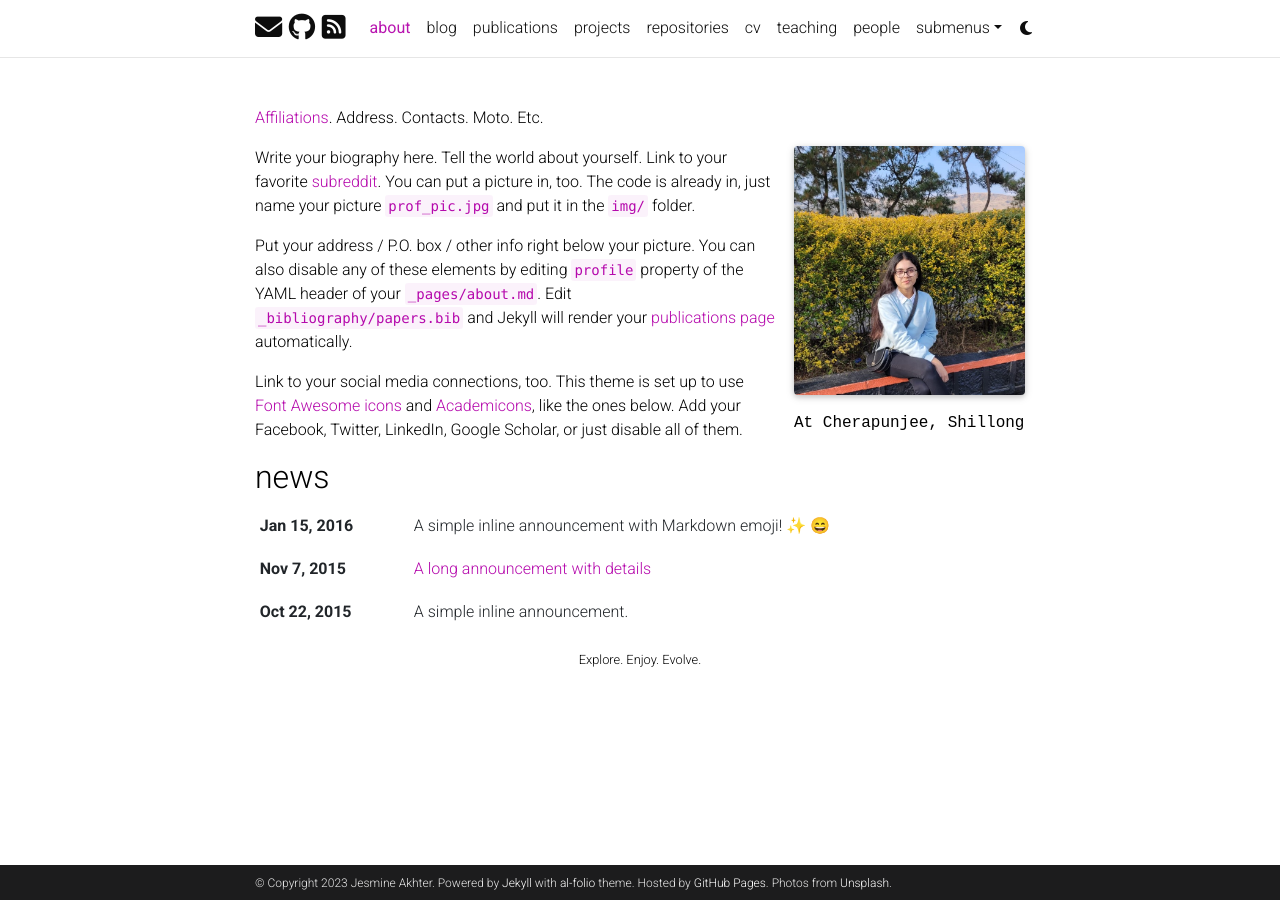
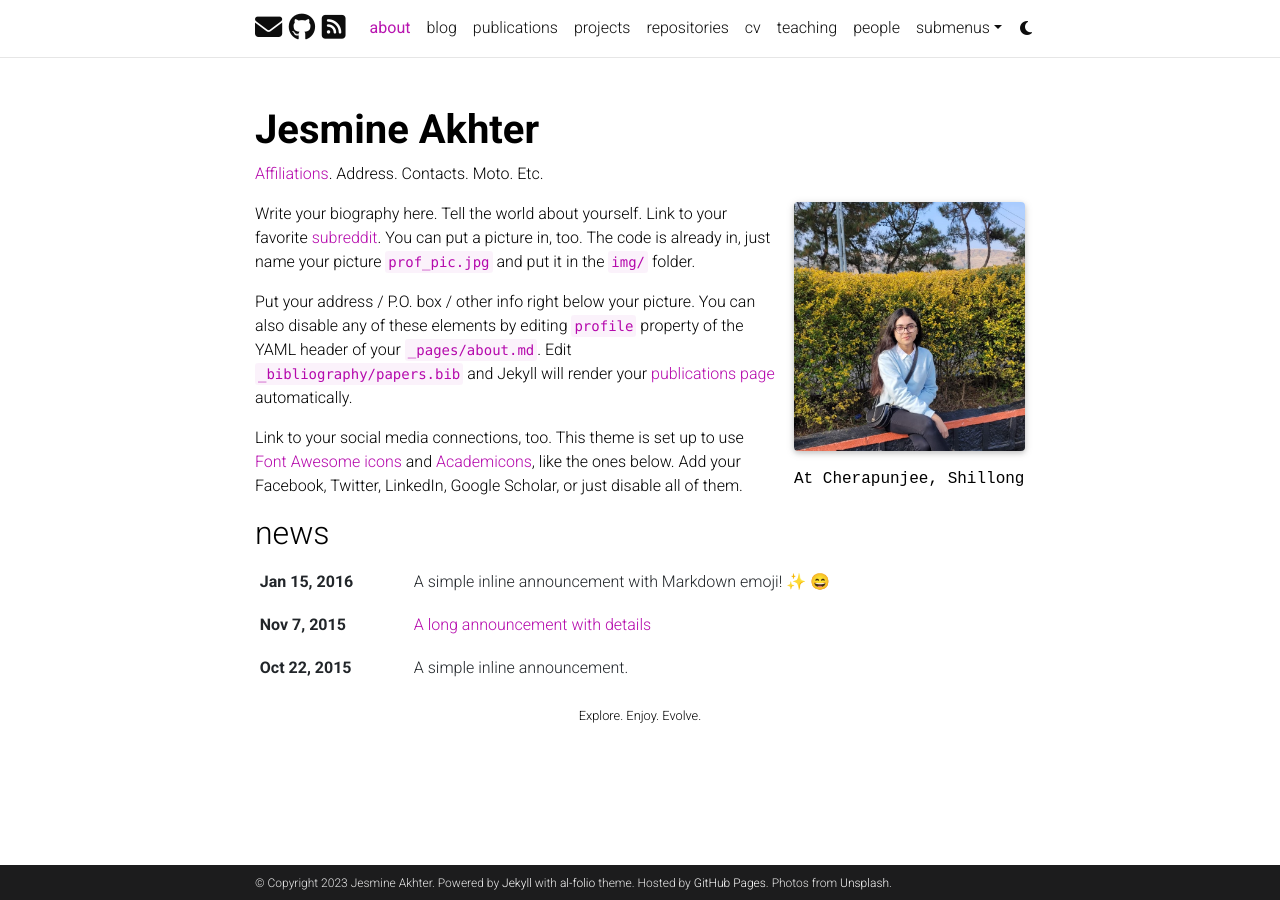
Before and after one commit to JA-26-01/JA-26-01.github.io, a Jekyll site: the page built from _pages/about.md, in a window 1280 px wide. Built offline with Jekyll 4.4.1, drawn with Linux system fonts in a browser that asks for light colours; full-size pictures stand in for the smaller copies a plugin makes; emoji names are drawn with the system emoji font; comment, search, counter and statistics services are not loaded; a style sheet for code colours, icons or effects is not loaded.

```diff
--- a/_layouts/about.html
+++ b/_layouts/about.html
@@ -6,9 +6,7 @@
       <div class="post">
         <header class="post-header">
           <h1 class="post-title">
-            <!-- {% if site.title == "blank" -%} -->
-            <span class="font-weight-bold">{{ site.first_name }}{{ site.middle_name }} {{ site.last_name }}</span>
-            <!-- {%- else -%}{{ site.title }}{%- endif %} -->
+            <span class="font-weight-bold">Jesmine Akhter</span>
           </h1>
           <p class="desc">{{ page.subtitle }}</p>
         </header>
```
